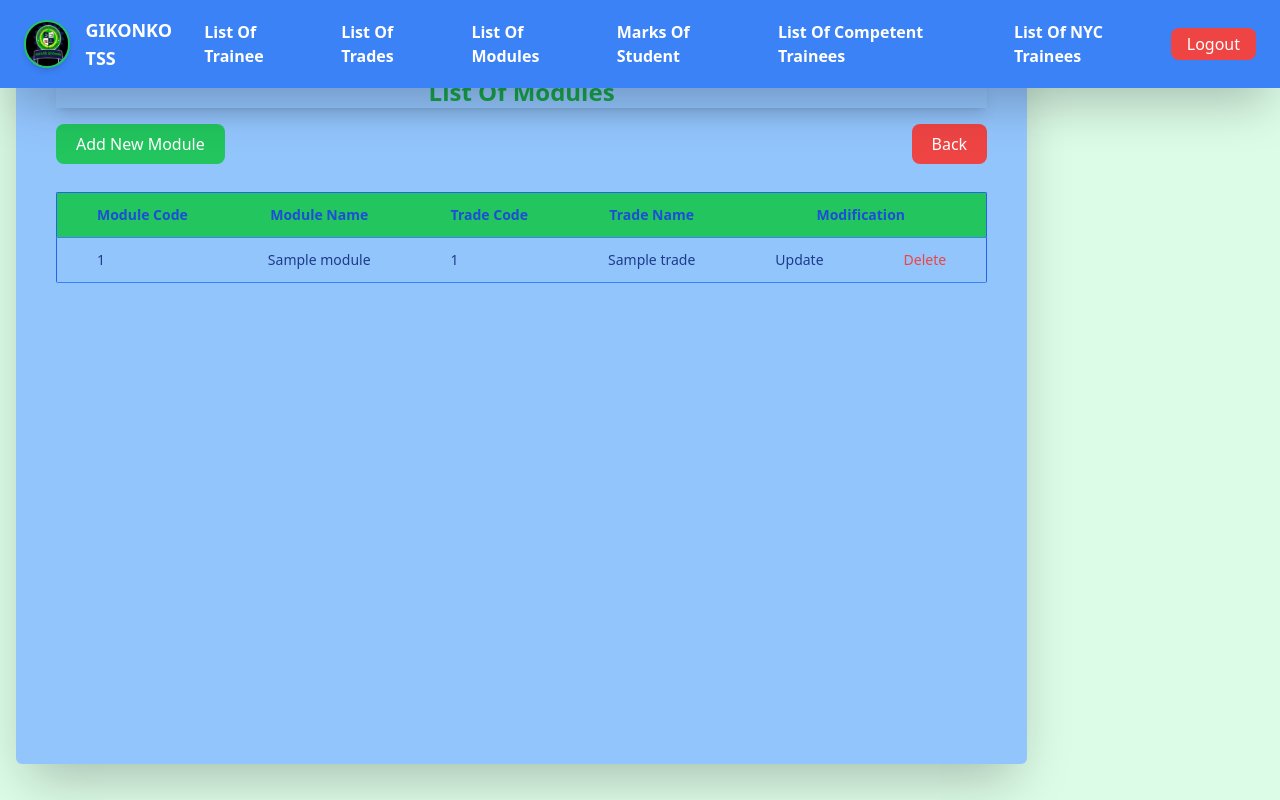
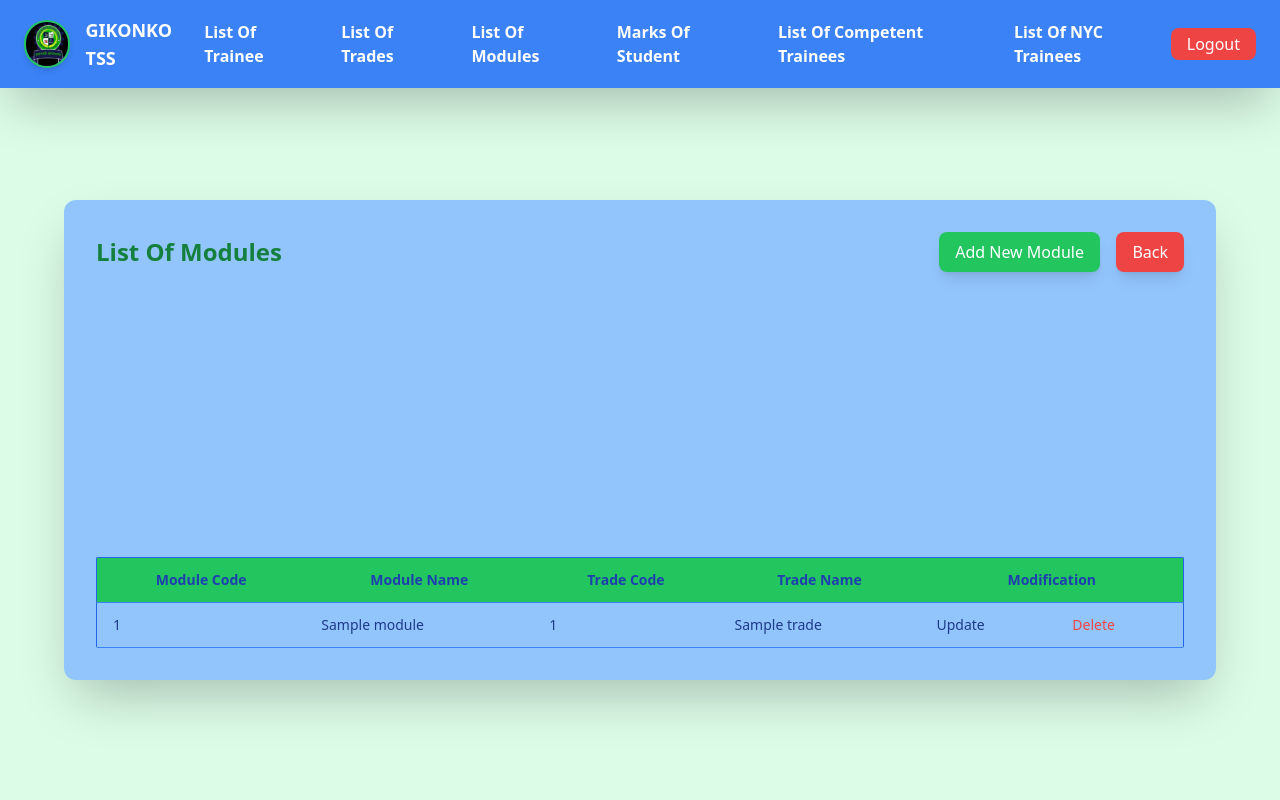
Before and after one commit to nietiene/Niyomugabo_Etinene_PHP_PHROGRAMMING_INTEGRATED_ASSESSMENT, a PHP site: page /listOfModule.php in a window 1280 px wide. Run offline with PHP 8.4, Linux system fonts and the light colour scheme; the visitor is signed in with stand-in values (Sample User, id 1); tables that the repository leaves empty or names only in its code hold one stand-in row (values such as "Sample post"); some libraries are stand-ins or nearby versions.

Commit message:
commit of gikonko-tss-managment-system

```diff
--- a/listOfModule.php
+++ b/listOfModule.php
@@ -7,7 +7,6 @@
        header("Location:login.php");
        exit();
    }
-
 ?>
 <!DOCTYPE html>
 <html lang="en">
@@ -17,28 +16,38 @@
     <title>List Of Modules</title>
     <link href="output.css" rel="stylesheet">
 </head>
-<body class="min-h-screen bg-green-100  flex flex-col">
+<body class="min-h-screen bg-green-100 flex flex-col">
+
     <header class="w-full fixed top-0 left-0 z-50 shadow-md bg-white">
         <?php include("Dashboard.php"); ?>
     </header>
-<main class="flex-grow pt-20 px-4 flex p-9">
-    <div class="bg-blue-300 p-8 px-10 py-10 shadow-2xl rounded-md ">
-        <h1 class="text-2xl text-center text-green-600 font-semibold shadow-lg mb-4">List Of Modules</h1>
-    <div class="flex justify-between">
-       <a href="addModule.php" class="mb-7 bg-green-500 py-2 px-5 text-white rounded-lg hover:bg-green-700">Add New Module</a>
-       <a href="greetingUser.php" class="mb-7 bg-red-500 py-2 px-5 text-white rounded-lg hover:bg-red-700">Back</a>
+
+
+    <main class="flex-grow pt-20 px-4 flex items-center justify-center">
+        <div class="bg-blue-300 shadow-2xl rounded-xl p-8 w-full max-w-6xl min-h-[60vh] flex flex-col justify-between">
+
+
+            <div class="flex justify-between items-center mb-6">
+                <h1 class="text-2xl text-green-700 font-semibold w-full">List Of Modules</h1>
+                <div class="space-x-4 flex justify-between w-full">
+                    <a href="addModule.php" class="bg-green-500 py-2 px-4 text-white rounded-lg shadow-lg hover:bg-green-700 transition duration-200 ms-[55%]">Add New Module</a>
+                    <a href="greetingUser.php" class="bg-red-500 py-2 px-4 text-white rounded-lg shadow-lg hover:bg-red-700 transition duration-200">Back</a>
                 </div>
+            </div>
+
+
             <div class="overflow-x-auto rounded-sm">
-    <table border="2" cellspacing="2" cellpadding="5"
-    class="border border-blue-600 text-sm">
-        <tr class="bg-green-500 text-blue-700">
-          <th class="px-10 py-3 border-b border-blue-500">Module Code</th>
-          <th class="px-10 border-b border-blue-500">Module Name</th>
-          <th class="px-10 border-b border-blue-500">Trade Code</th>
-          <th class="px-10 border-b border-blue-500">Trade Name</th>
-          <th colspan="2" class="px-10 border-b border-blue-500">Modification</th>
+                <table class="min-w-full border border-blue-600 text-sm">
+                    <thead>
+                        <tr class="bg-green-500 text-blue-800">
+                            <th class="px-4 py-3 border-b border-blue-500">Module Code</th>
+                            <th class="px-4 py-3 border-b border-blue-500">Module Name</th>
+                            <th class="px-4 py-3 border-b border-blue-500">Trade Code</th>
+                            <th class="px-4 py-3 border-b border-blue-500">Trade Name</th>
+                            <th colspan="2" class="px-4 py-3 border-b border-blue-500">Modification</th>
                         </tr>
-
+                    </thead>
+                    <tbody>
                         <?php
                             include("conn.php");
 
@@ -55,24 +64,29 @@
 
                             if (mysqli_num_rows($result) > 0) {
                                 while($data = mysqli_fetch_assoc($result)) {
-                    echo
-                      "
-                      <tr class='text-blue-900 hover:bg-green-500'>
-                          <td class='px-10 py-3 border-b border-blue-500'>{$data['Module_Id']}</td>
-                          <td class='px-10 py-3 border-b border-blue-500'>{$data['Module_Name']}</td>
-                          <td class='px-10 py-3 border-b border-blue-500'>{$data['Trade_Id']}</td>
-                          <td class='px-10 py-3  border-b border-blue-500'>{$data['Trade_name']}</td>
-                          <td class='px-10 py-3 border-b border-blue-500 hover:underline'><a href='updateModule.php?Module_Id={$data['Module_Id']}'>Update</a></td>
-                          <td class='px-10 py-3 border-b border-blue-500 text-red-500 hover:underline'><a href='deleteModule.php?Module_Id={$data['Module_Id']}'>Delete</a></td>
+                                    echo "
+                                        <tr class='text-blue-900 hover:bg-green-500 font-medium'>
+                                            <td class='px-4 py-3 border-b border-blue-500'>{$data['Module_Id']}</td>
+                                            <td class='px-4 py-3 border-b border-blue-500'>{$data['Module_Name']}</td>
+                                            <td class='px-4 py-3 border-b border-blue-500'>{$data['Trade_Id']}</td>
+                                            <td class='px-4 py-3 border-b border-blue-500'>{$data['Trade_name']}</td>
+                                            <td class='px-4 py-3 border-b border-blue-500 hover:underline'><a href='updateModule.php?Module_Id={$data['Module_Id']}'>Update</a></td>
+                                            <td class='px-4 py-3 border-b border-blue-500 text-red-500 hover:underline'><a href='deleteModule.php?Module_Id={$data['Module_Id']}'>Delete</a></td>
                                         </tr>
                                     ";
                                 }
-            }else {
-                    echo "No data Found!!!!!";
+                            } else {
+                                echo "
+                                    <tr>
+                                        <td colspan='6' class='text-center text-red-600 py-4 font-semibold'>No data found.</td>
+                                    </tr>
+                                ";
                             }
                         ?>
+                    </tbody>
                 </table>
             </div>
         </div>
+    </main>
 </body>
 </html>
```
Also changed, not shown: listOfMarks.php (+13 -8 lines), listOfTrades.php (+7 -9 lines), listOfTrainee.php (+6 -7 lines). Lines whose indentation alone changed are shown as unchanged.
